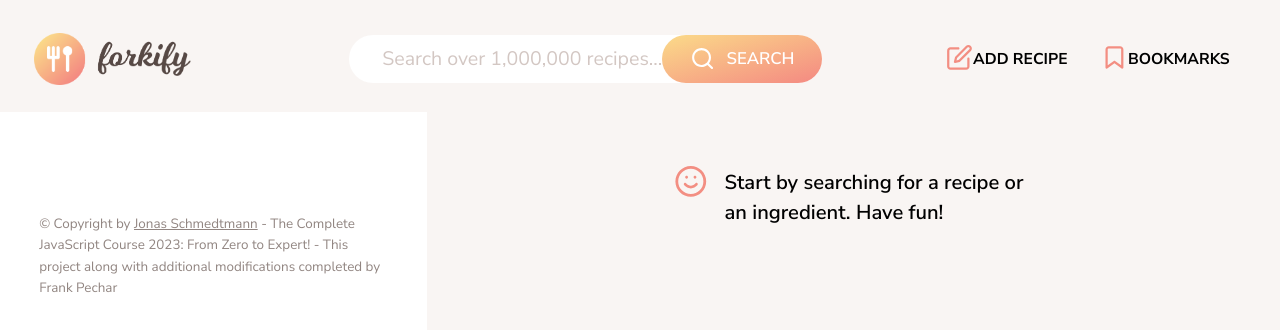
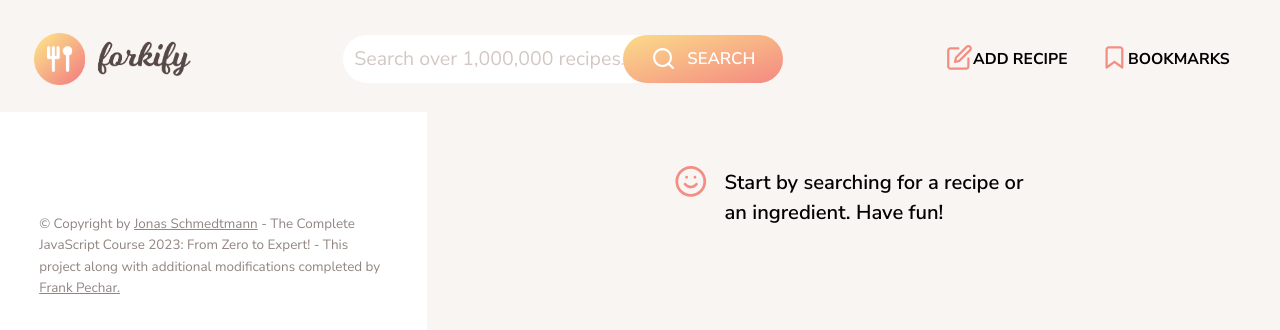
Before and after one commit to Frank-Pechar/forkify, a website built with Parcel: page index.html in a window 1280 px wide. Shown: the top 330 px of the page. Built offline with nearby package versions, Linux system fonts and the light colour scheme.

Commit message:
Mobile formatting

```diff
--- a/index.html
+++ b/index.html
@@ -78,13 +78,19 @@
         <p class="copyright">
           &copy; Copyright by
           <a
-            class="twitter-link"
+            class="web-link"
             target="_blank"
             href="https://twitter.com/jonasschmedtman"
             >Jonas Schmedtmann</a
           >
           - The Complete JavaScript Course 2023: From Zero to Expert! - This
-          project along with additional modifications completed by Frank Pechar
+          project along with additional modifications completed by
+          <a
+            class="web-link"
+            target="_blank"
+            href="https://bestfromtheheart.com"
+            >Frank Pechar.</a
+          >
         </p>
       </div>
 
--- a/package.json
+++ b/package.json
@@ -2,7 +2,7 @@
   "name": "forkify",
   "version": "1.0.0",
   "description": "Recipe Application",
-  "browserslist": "> 0.5%, last 10 versions, Firefox ESR, not dead",
+  "browserslist": "> 0.5%, last 5 versions, Firefox ESR, not dead",
   "scripts": {
     "start": "parcel index.html",
     "build": "parcel build index.html --dist-dir ./dist"
--- a/src/js/controller.js
+++ b/src/js/controller.js
@@ -151,7 +151,7 @@ const controlAddRecipe = async function (newRecipe) {
     setTimeout(function () {
       addRecipeView._toggleForm();
       location.reload();
-    }, MODAL_CLOSE_SEC * 500);
+    }, MODAL_CLOSE_SEC * 400);
     window.scroll({ top: 0, left: 0, behavior: 'smooth' });
   } catch (err) {
     console.error('💥', err);
--- a/src/sass/_header.scss
+++ b/src/sass/_header.scss
@@ -33,9 +33,8 @@
   transition: all 0.3s;
   border-radius: 10rem;
   align-items: center;
-  padding-left: 3rem;
+  justify-content: flex-start;
   background-color: #fff;
-  margin-left: 4rem;
 
   @media only screen and (max-width: 850px) {
     grid-row: 2 / 3;
@@ -62,9 +61,9 @@
     color: inherit;
     font-size: 1.75rem;
     width: 25rem;
+    padding-left: 1rem;
 
     @media only screen and (max-width: 850px) {
-      margin-left: 4rem;
       width: 100%;
     }
 
--- a/src/sass/_searchResults.scss
+++ b/src/sass/_searchResults.scss
@@ -41,8 +41,8 @@
   padding: 0 3.5rem;
   margin-top: 4rem;
 
-  .twitter-link:link,
-  .twitter-link:visited {
+  .web-link:link,
+  .web-link:visited {
     color: $color-grey-dark-2;
   }
 }
```
Also changed, not shown: 1 other file.
